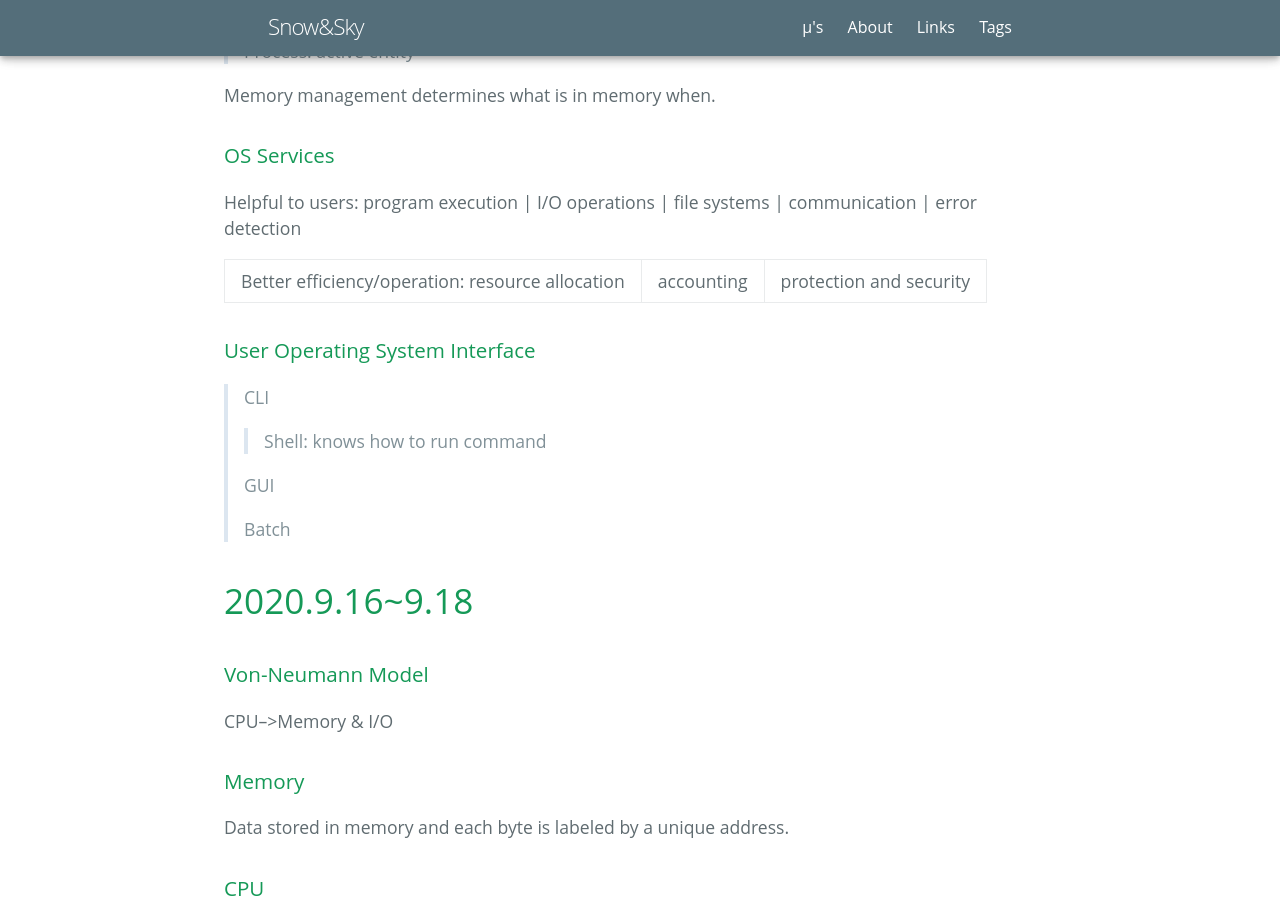
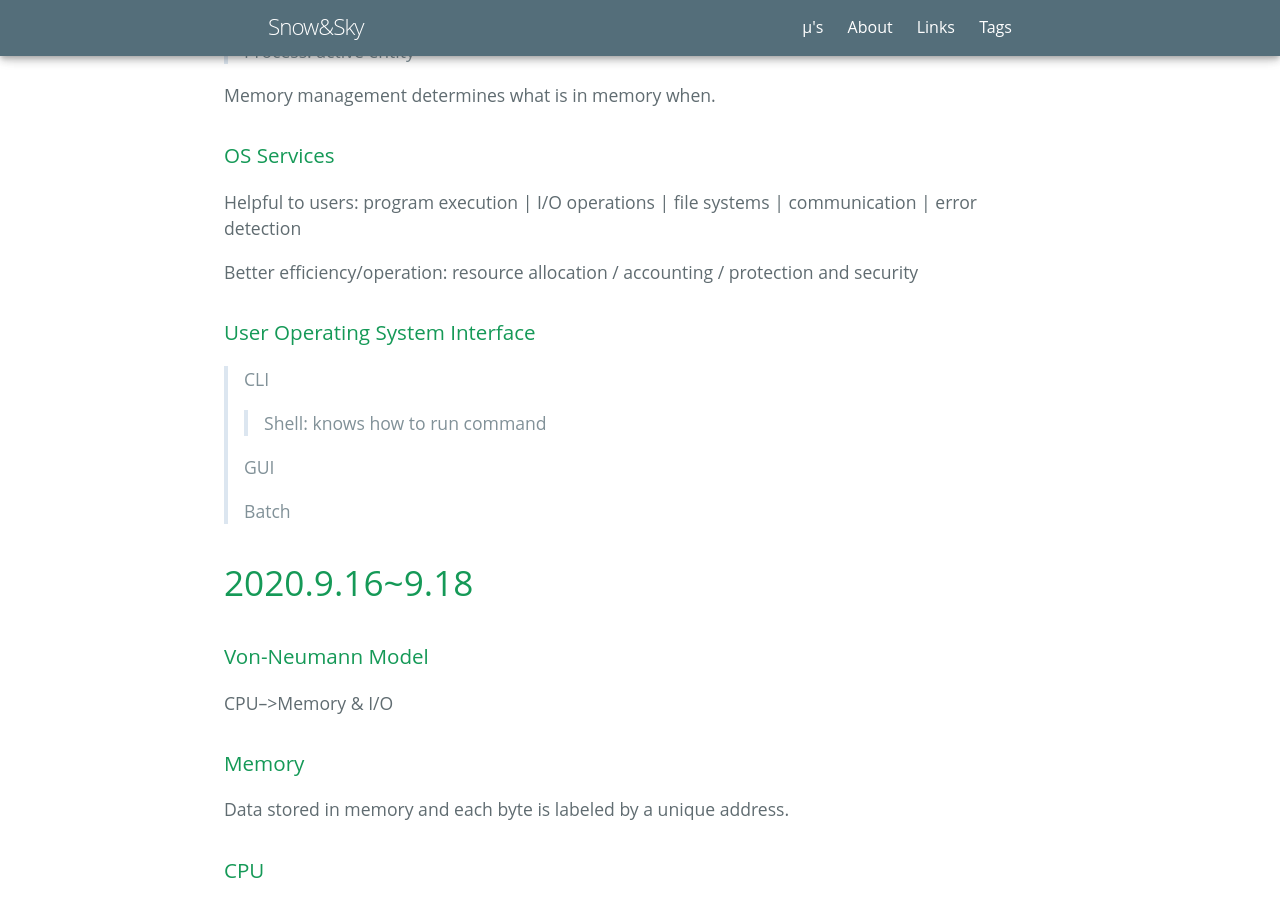
Before and after one commit to NishikinoSky/NishikinoSky.github.io, a Jekyll site: the page built from _posts/2020-10-16-Operating-System.md, in a window 1280 px wide and 900 px high, scrolled down 1385 px. Built offline with Jekyll 4.4.1, drawn with Linux system fonts in a browser that asks for light colours; some web fonts are replaced.

```diff
--- a/_posts/2020-10-16-Operating-System.md
+++ b/_posts/2020-10-16-Operating-System.md
@@ -44,7 +44,7 @@ Memory management determines what is in memory when.
 ### OS Services
 Helpful to users: program execution | I/O operations | file systems | communication | error detection
 
-Better efficiency/operation: resource allocation | accounting | protection and security
+Better efficiency/operation: resource allocation / accounting / protection and security
 
 ### User Operating System Interface
 >CLI
```
